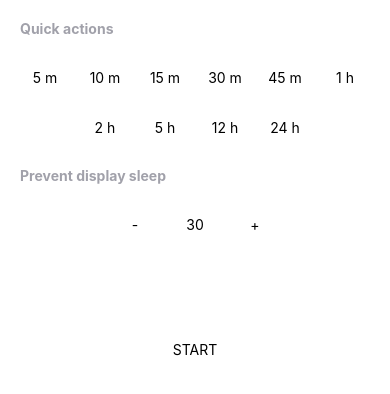
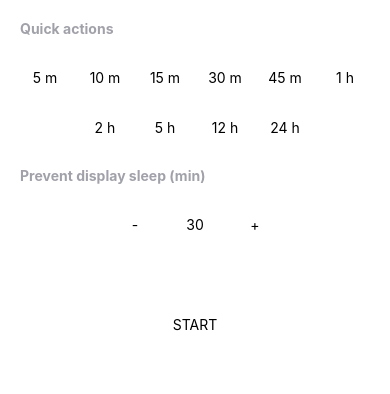
Before and after one commit to thiagobrez/BetterSettings, a React Native app: screen / in a window 390 px wide. Shown: the top 394 px of the page. Built offline with nearby package versions, Linux system fonts and the light colour scheme.

Commit message:
style: reduce popover size, add success style

```diff
--- a/App.tsx
+++ b/App.tsx
@@ -144,7 +144,7 @@ function App(): React.JSX.Element {
 
 			<View style={styles.verticalBlock}>
 				<View>
-					<Text style={styles.headerText}>Prevent display sleep</Text>
+					<Text style={styles.headerText}>Prevent display sleep (min)</Text>
 				</View>
 
 				<View style={styles.counter}>
--- a/src/components/StartButton.tsx
+++ b/src/components/StartButton.tsx
@@ -15,6 +15,7 @@ function StartButton({ remainingTime, onPress, disabled }: StartButtonProps) {
 			style={({ pressed }) => [
 				styles.startButton,
 				(pressed || disabled) && { opacity: 0.5 },
+				!!remainingTime && { borderColor: theme.colors.success },
 			]}
 			onPress={onPress}
 			disabled={disabled}
@@ -26,9 +27,9 @@ function StartButton({ remainingTime, onPress, disabled }: StartButtonProps) {
 
 const styles = StyleSheet.create({
 	startButton: {
-		width: 170,
-		height: 170,
-		borderRadius: 85,
+		width: 120,
+		height: 120,
+		borderRadius: 60,
 		borderWidth: 1,
 		borderColor: theme.colors.separator,
 		alignItems: "center",
```
Also changed, not shown: 1 other file (tests, documents, lock files or other folders).
